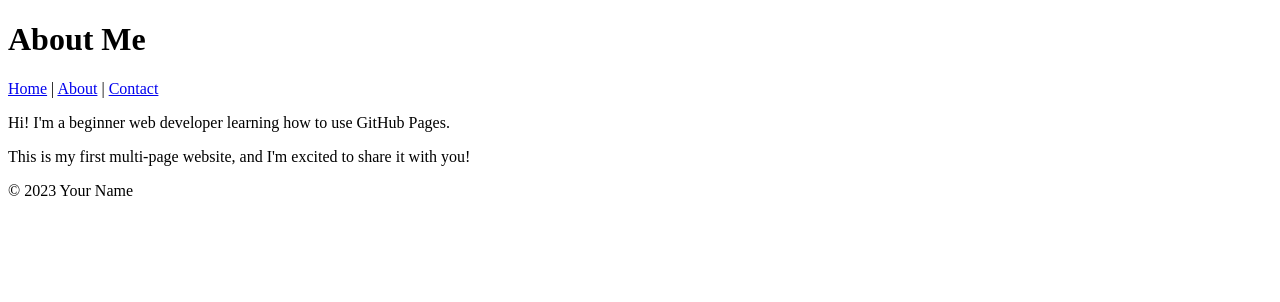
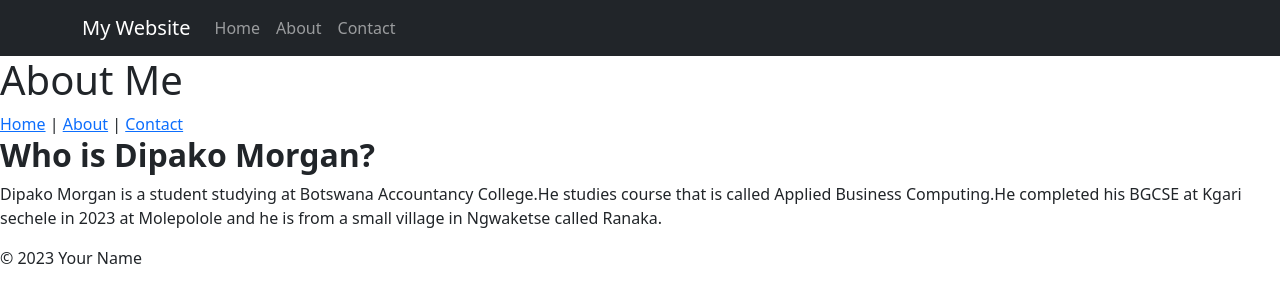
Before and after one commit to Dipako7/Myself, a plain HTML site: page about.html in a window 1280 px wide. Drawn offline with nearby package versions, Linux system fonts and the light colour scheme.

Commit message:
about.html

```diff
--- a/about.html
+++ b/about.html
@@ -3,19 +3,61 @@
 <html lang="en">
 
 <head>
+<!-- Bootstrap CSS -->
 
+<link href="https://cdn.jsdelivr.net/npm/bootstrap@5.3.0/dist/css/bootstrap.min.css" rel="stylesheet">
 <meta charset="UTF-8">
 
 <meta name="viewport" content="width=device-width, initial-scale=1.0">
 
 <title>About Me</title>
-
+<link rel="stylesheet" href="styles.css"
 </head>
 
 <body>
 
 <header>
+<nav class="navbar navbar-expand-lg navbar-dark bg-dark">
 
+<div class="container">
+
+<a class="navbar-brand" href="index.html">My Website</a>
+
+<button class="navbar-toggler" type="button" data-bs-toggle="collapse" data-bs-target="#navbarNav">
+
+<span class="navbar-toggler-icon"></span>
+
+</button>
+
+<div class="collapse navbar-collapse" id="navbarNav">
+
+<ul class="navbar-nav">
+
+<li class="nav-item">
+
+<a class="nav-link" href="index.html">Home</a>
+
+</li>
+
+<li class="nav-item">
+
+<a class="nav-link" href="about.html">About</a>
+
+</li>
+
+<li class="nav-item">
+
+<a class="nav-link" href="contact.html">Contact</a>
+
+</li>
+
+</ul>
+
+</div>
+
+</div>
+
+</nav>
 <h1>About Me</h1>
 
 <nav>
@@ -32,10 +74,8 @@
 
 
 <main>
-
-<p>Hi! I'm a beginner web developer learning how to use GitHub Pages.</p>
-
-<p>This is my first multi-page website, and I'm excited to share it with you!</p>
+<h2><b>Who is Dipako Morgan?</b></h2>
+<p>Dipako Morgan is a student studying at Botswana Accountancy College.He studies course that is called Applied Business Computing.He completed his BGCSE at Kgari sechele in 2023 at Molepolole and he is from a small village in Ngwaketse called Ranaka.</p>
 
 </main>
 
@@ -45,7 +85,11 @@
 <p>&copy; 2023 Your Name</p>
 
 </footer>
+<!-- Bootstrap JS and dependencies -->
 
+<script src="https://cdn.jsdelivr.net/npm/@popperjs/core@2.11.6/dist/umd/popper.min.js"></script>
+
+<script src="https://cdn.jsdelivr.net/npm/bootstrap@5.3.0/dist/js/bootstrap.min.js"></script>
 </body>
 
 </html>
```
